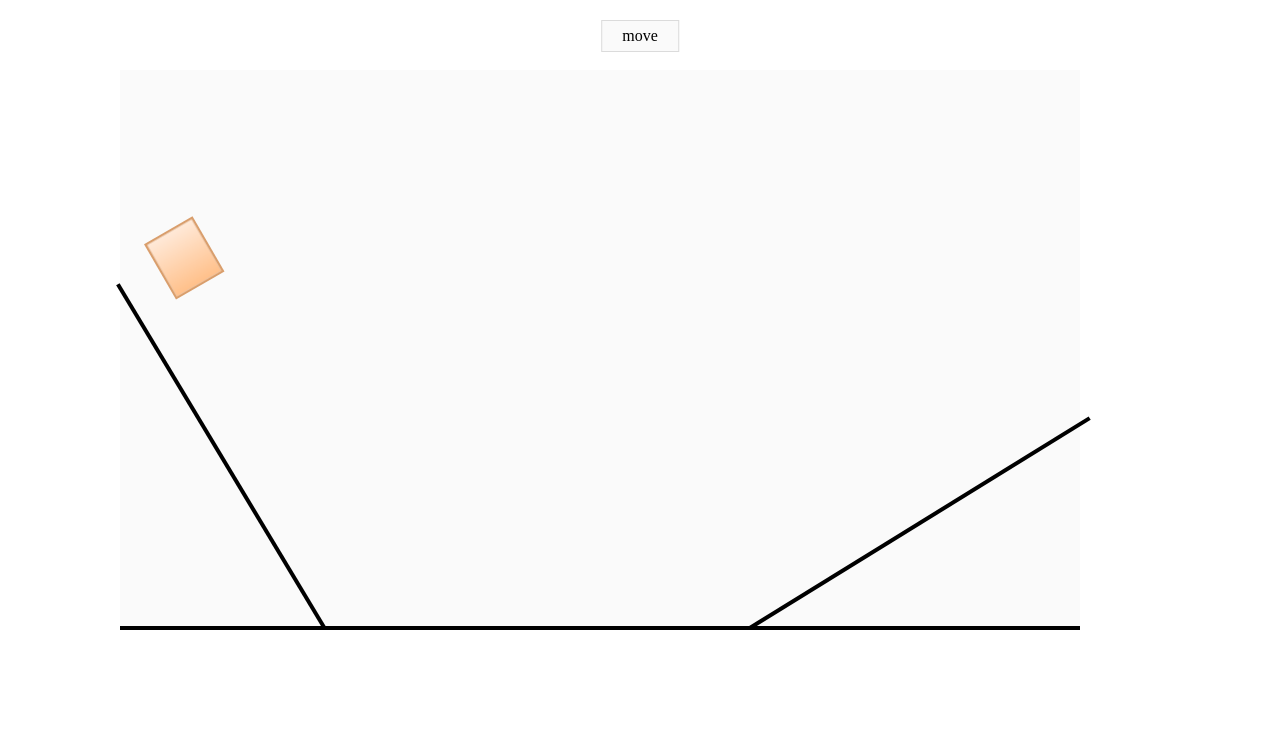
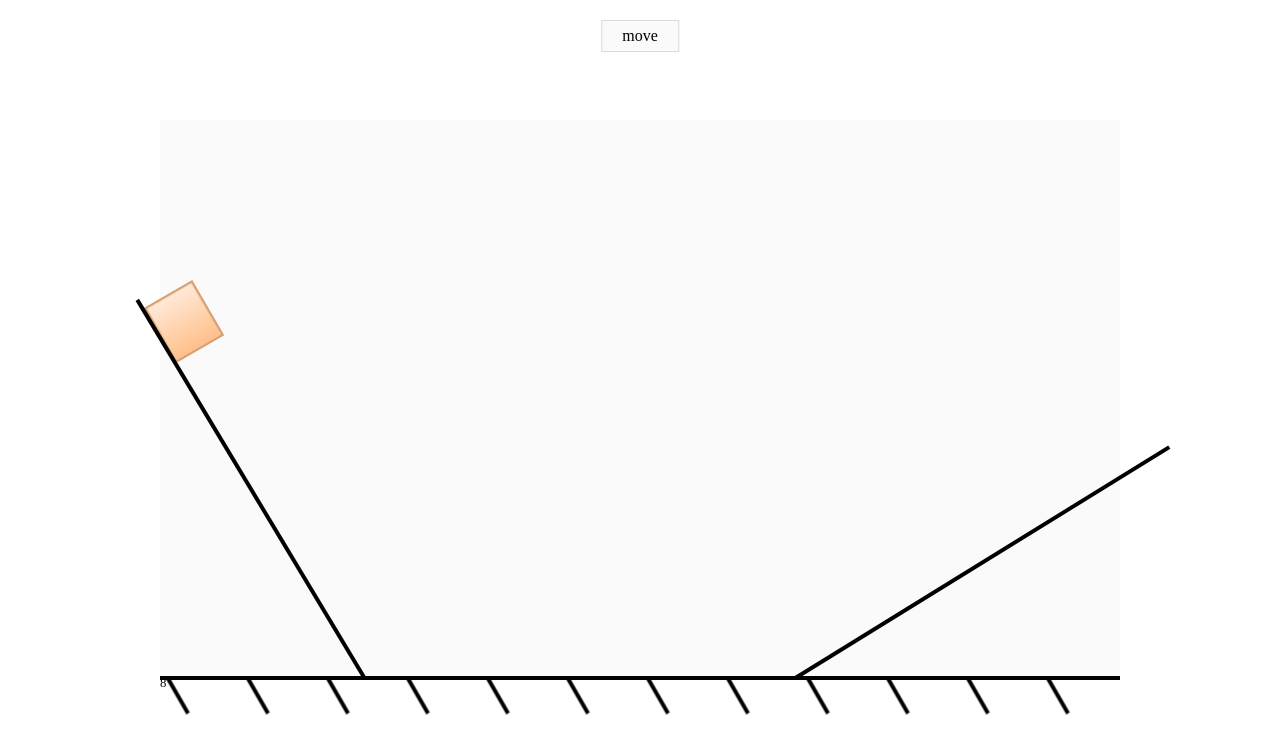
Before and after one commit to xsh627/hello-word, a plain HTML site: page pages/ju/huakuai/block2.html in a window 1280 px wide. Drawn offline with Linux system fonts and the light colour scheme.

Commit message:
[gh-pages]-block2 updtae

```diff
--- a/pages/ju/huakuai/block2.html
+++ b/pages/ju/huakuai/block2.html
@@ -31,8 +31,14 @@ body,
 }
 
 .box {
+    position: absolute;
+    left: 0;
+    right: 0;
+    top: 0;
+    bottom: 0;
     width: 1200px;
     height: 700px;
+    margin: auto;
     background-color: #fafafa;
     transform: scale(0.8);
 }
@@ -55,6 +61,7 @@ body,
     box-sizing: border-box;
     background-image: linear-gradient(to right, rgb(255, 233, 216), rgb(255, 192, 138));
     transform: translate(0px, 0px) scale(1) rotateX(0deg) rotateY(0deg) rotateZ(60deg) translate(-50%, -50%);
+    transform-origin: 0 0;
 }
 
 .block.move {
@@ -63,8 +70,7 @@ body,
     animation-delay: 0ms;
     animation-fill-mode: forwards;
     animation-timing-function: linear;
-    animation-iteration-count: infinite;
-    transform-origin: 0 0;
+    /* animation-iteration-count: infinite; */
 }
 
 .block.move .block-shape {
@@ -87,18 +93,75 @@ body,
 }
 
 .floor-item.left {
-    width: 500px;
+    width: 550px;
     height: 5px;
-    transform: translate(-243px, 0) rotate(59deg);
+    transform: translate(-293px, 0) rotate(59deg);
     transform-origin: 100% 0;
 }
 
 .floor-item.right {
     right: 0;
-    width: 500px;
+    width: 550px;
     height: 5px;
-    transform: translate(88px, 0) rotate(-31.7deg);
+    transform: translate(145px, 0) rotate(-31.7deg);
     transform-origin: 0 100%;
+}
+
+.floor-item.mid .mao {
+  position: absolute;
+  top: 0;
+  width: 5px;
+  height: 50px;
+  background-color: #000;
+  transform: rotate(-30deg);
+}
+
+.floor-item.mid .mao.m-1 {
+  left: 20px;
+}
+
+.floor-item.mid .mao.m-2 {
+  left: 120px;
+}
+
+.floor-item.mid .mao.m-3 {
+  left: 220px;
+}
+
+.floor-item.mid .mao.m-4 {
+  left: 320px;
+}
+
+.floor-item.mid .mao.m-5 {
+  left: 420px;
+}
+
+.floor-item.mid .mao.m-6 {
+  left: 520px;
+}
+
+.floor-item.mid .mao.m-7 {
+  left: 620px;
+}
+
+.floor-item.mid .mao.m-8 {
+  left: 720px;
+}
+
+.floor-item.mid .mao.m-9 {
+  left: 820px;
+}
+
+.floor-item.mid .mao.m-10 {
+  left: 920px;
+}
+
+.floor-item.mid .mao.m-11 {
+  left: 1020px;
+}
+
+.floor-item.mid .mao.m-12 {
+  left: 1120px;
 }
 
 #moveBtn {
@@ -1825,7 +1888,20 @@ body,
         </div>
         <div class="floor">
             <div class="floor-item left"></div>
-            <div class="floor-item mid"></div>
+            <div class="floor-item mid">
+              <div class="mao m-1"></div>
+              <div class="mao m-2"></div>
+              <div class="mao m-3"></div>8
+              <div class="mao m-4"></div>
+              <div class="mao m-5"></div>
+              <div class="mao m-6"></div>
+              <div class="mao m-7"></div>
+              <div class="mao m-8"></div>
+              <div class="mao m-9"></div>
+              <div class="mao m-10"></div>
+              <div class="mao m-11"></div>
+              <div class="mao m-12"></div>
+            </div>
             <div class="floor-item right"></div>
         </div>
     </div>
```
